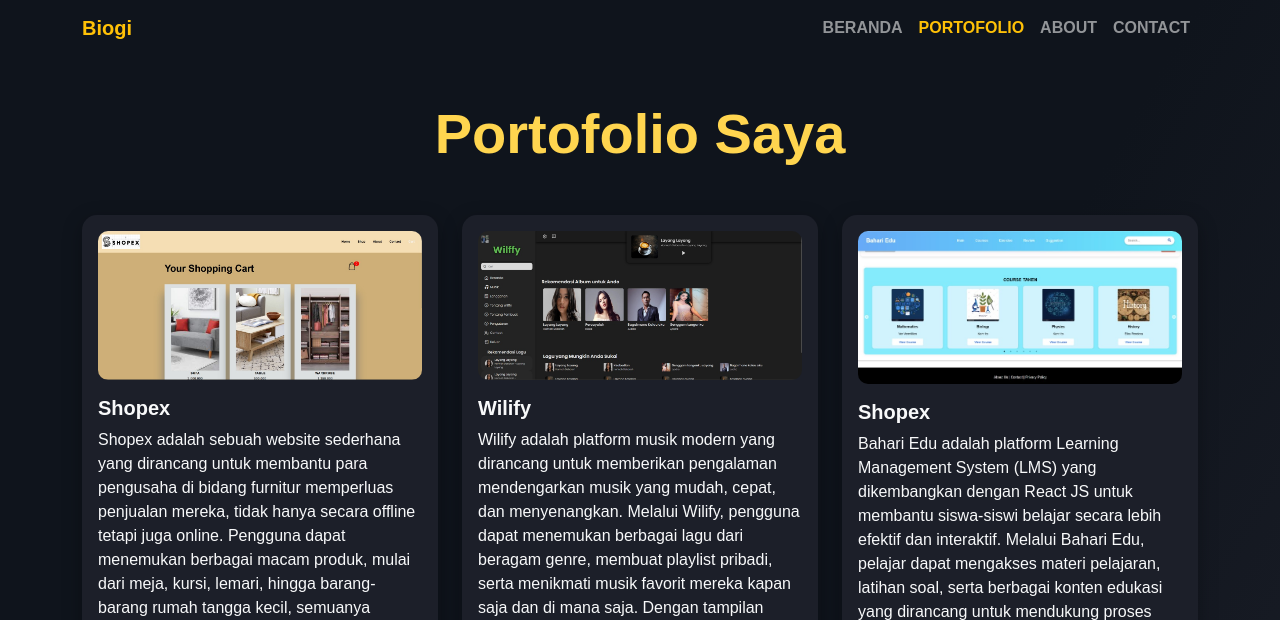
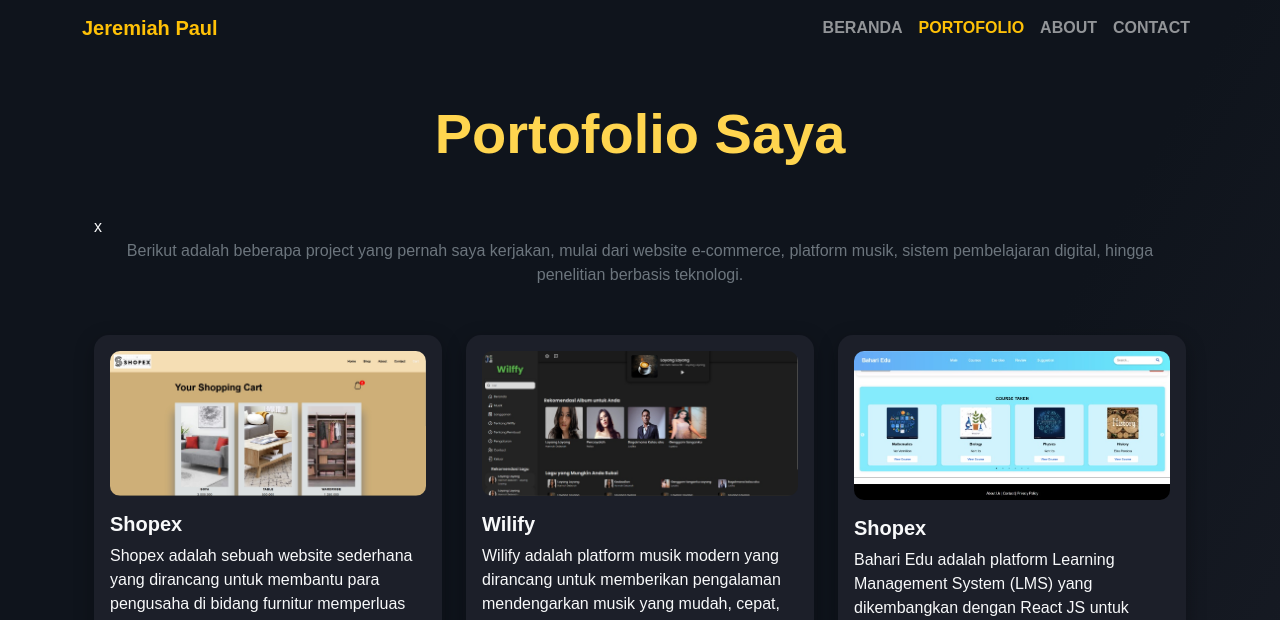
Before and after one commit to codjere/Porto-Jere, a plain HTML site: page portofolio.html in a window 1280 px wide. Shown: the top 620 px of the page. Drawn offline with nearby package versions, Linux system fonts and the light colour scheme.

Commit message:
perbaikan tipis

```diff
--- a/about.css
+++ b/about.css
@@ -1,6 +1,9 @@
 body {
   background-color: #0F141C;
   font-family: 'Rubik', sans-serif;
+  opacity: 0;
+  transform: translateY(20px);
+  animation: fadeInPage 0.8s ease forwards;
 }
 
 .about-hero {
@@ -59,3 +62,13 @@ body {
   transform: translateY(-10px);
   box-shadow: 0px 6px 20px rgba(0, 0, 0, 0.4);
 }
+
+/* Animasi global saat halaman dibuka */
+
+
+@keyframes fadeInPage {
+  to {
+    opacity: 1;
+    transform: translateY(0);
+  }
+}
--- a/portofolio.html
+++ b/portofolio.html
@@ -13,6 +13,20 @@
         body {
             background-color: #0F141C;
             font-family: 'Rubik', sans-serif;
+             opacity: 0;
+            transition: opacity 1s ease;
+            transform: translateY(20px);
+            animation: fadeInPage 0.8s ease forwards;
+        }
+        body.loaded {
+            opacity: 1;
+        }
+
+        @keyframes fadeInPage {
+            to {
+                opacity: 1;
+                transform: translateY(0);
+            }
         }
         .portfolio-hero {
             min-height: 100vh;
@@ -55,7 +69,7 @@
     <!-- Navbar -->
     <nav class="navbar navbar-expand-lg navbar-dark bg-transparent fixed-top">
         <div class="container">
-            <a class="navbar-brand fw-bold text-warning" href="index.html">Biogi</a>
+            <a class="navbar-brand fw-bold text-warning" href="index.html">Jeremiah Paul</a>
             <button class="navbar-toggler" type="button" data-bs-toggle="collapse" data-bs-target="#navbarNav">
                 <span class="navbar-toggler-icon"></span>
             </button>
@@ -74,6 +88,11 @@
     <section class="portfolio-hero d-flex align-items-center text-light">
         <div class="container">
             <h1 class="portfolio-title display-4 mb-5 text-center">Portofolio Saya</h1>
+            <div class="container">x
+        <p class="text-center text-secondary mb-5">
+            Berikut adalah beberapa project yang pernah saya kerjakan, mulai dari website e-commerce,
+            platform musik, sistem pembelajaran digital, hingga penelitian berbasis teknologi.
+        </p>
             <div class="row g-4">
                 <!-- Project 1 -->
                 <div class="col-md-4">
@@ -154,7 +173,7 @@
 
     <!-- Footer -->
     <footer class="py-3 bg-black text-center text-secondary">
-        <p class="mb-0">&copy; 2025 Biogi. All rights reserved.</p>
+        <p class="mb-0">&copy; 2025 Jeremiah Paul . All rights reserved.</p>
     </footer>
 
     <!-- Bootstrap JS -->
```
Also changed, not shown: about.html (+4 -2 lines), contact.html (+12 -2 lines).
